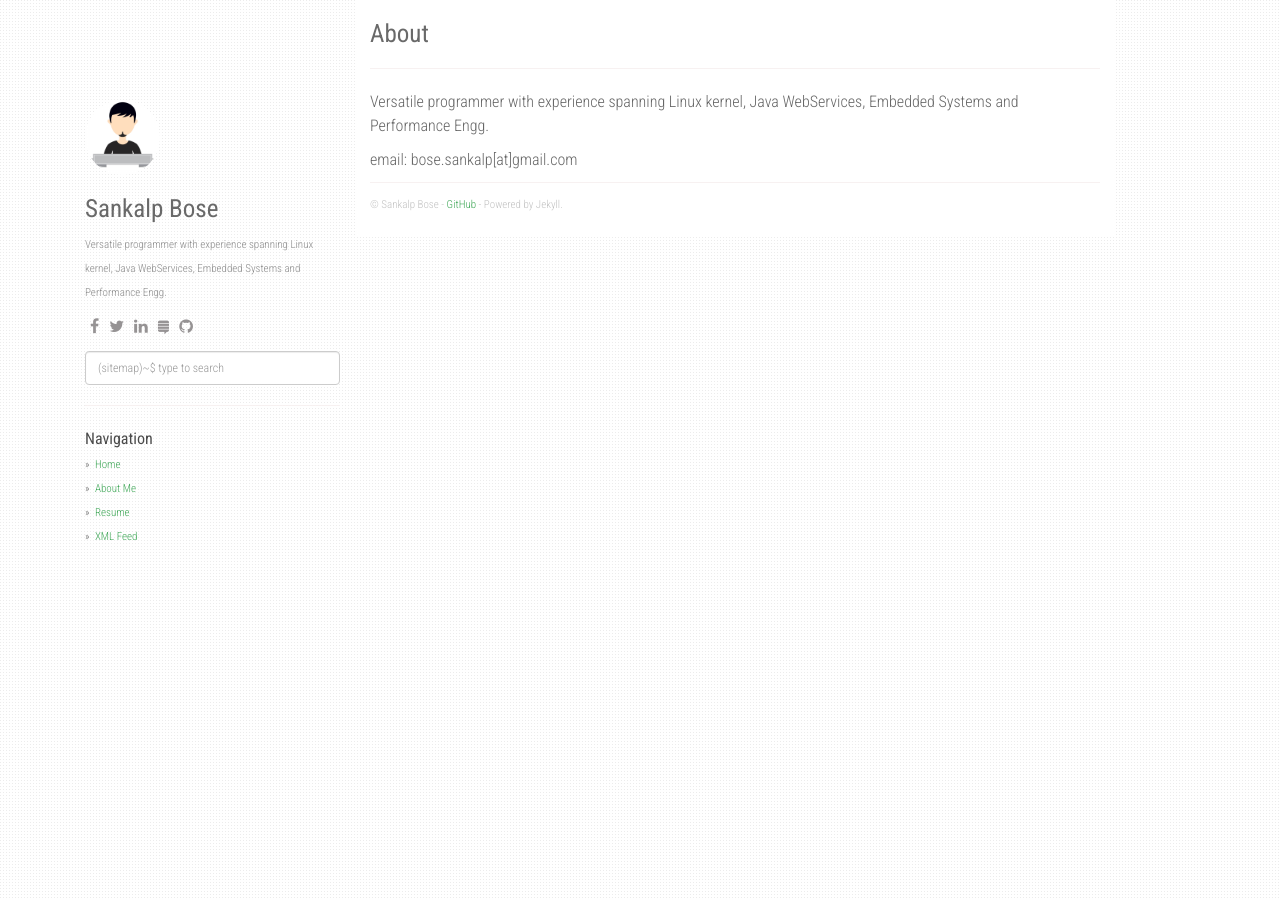
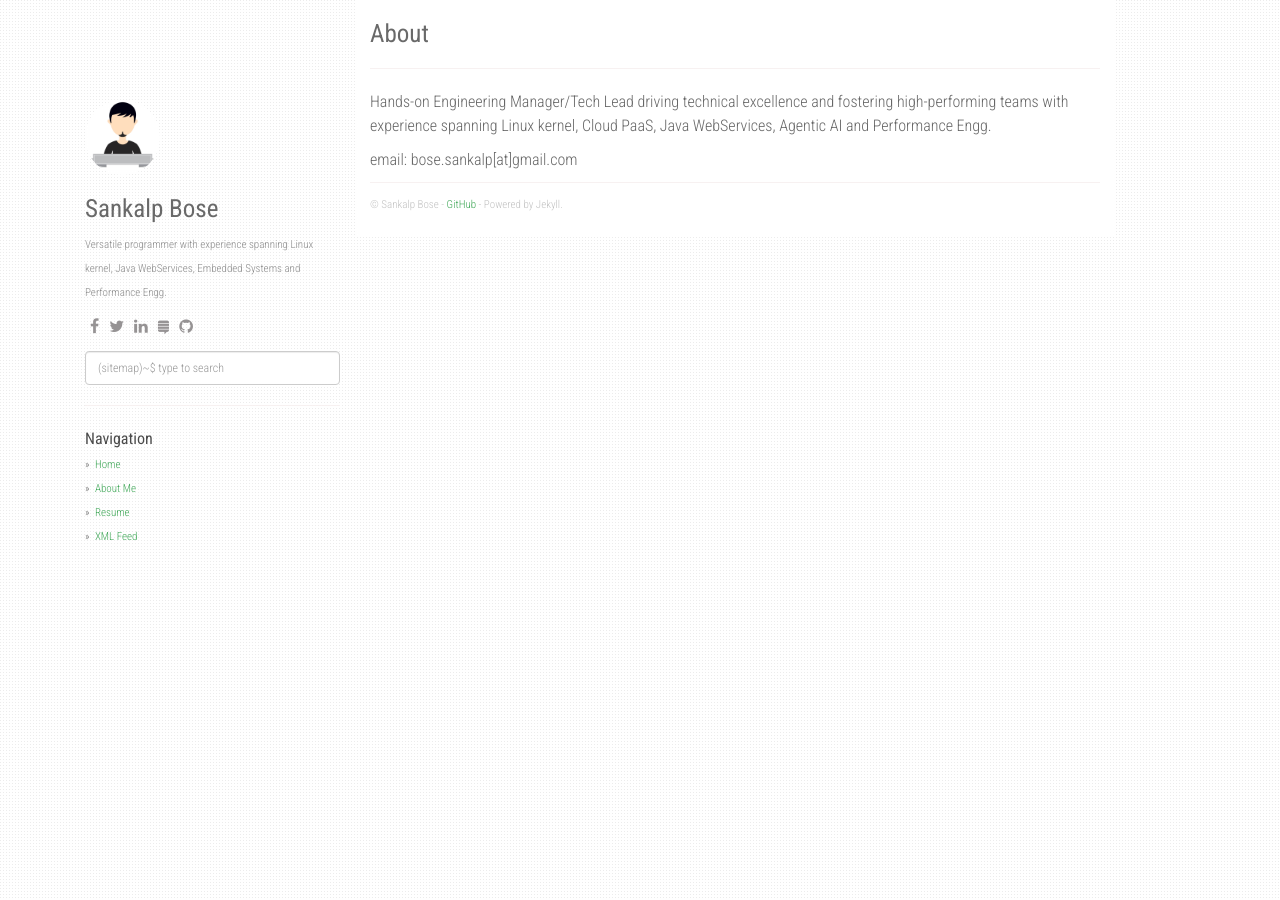
Before and after one commit to sankalpb/sankalpb.github.io, a Jekyll site: the page built from about.md, in a window 1280 px wide. Built offline with Jekyll 4.4.1, drawn with Linux system fonts in a browser that asks for light colours; nearby versions of some CDN libraries; comment, search, counter and statistics services are not loaded.

Commit message:
update about

```diff
--- a/about.md
+++ b/about.md
@@ -4,6 +4,6 @@ title: About
 permalink: /about/
 ---
 
-Versatile programmer with experience spanning Linux kernel, Java WebServices, Embedded Systems and Performance Engg.
+Hands-on Engineering Manager/Tech Lead driving technical excellence and fostering high-performing teams with experience spanning Linux kernel, Cloud PaaS, Java WebServices, Agentic AI and Performance Engg.
 
 email: bose.sankalp[at]gmail.com
```
